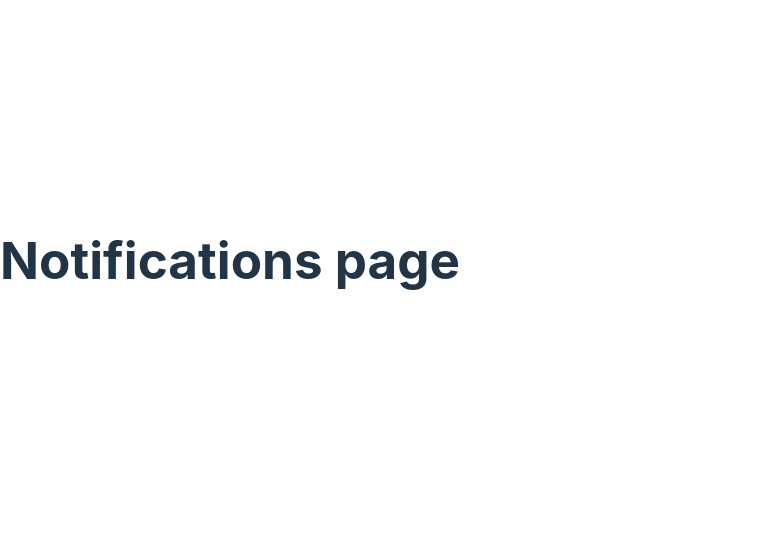
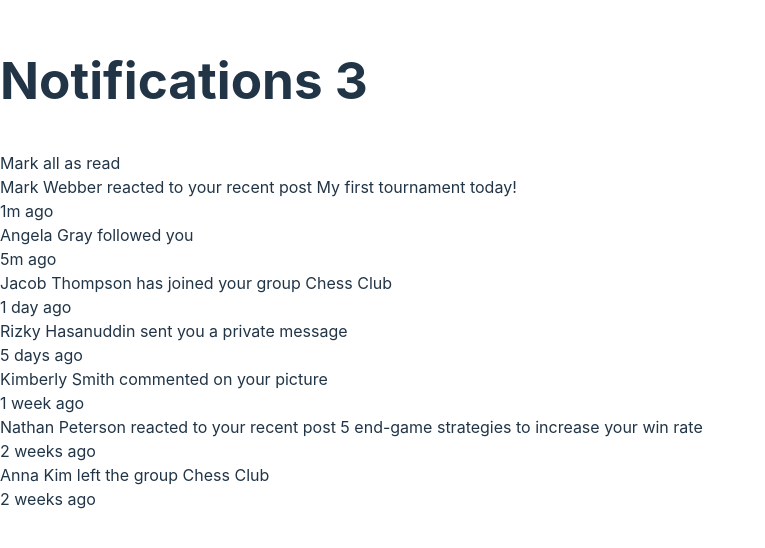
Before and after one commit to pperdana/frontend-mentor, a React (Vite) app in the folder notifications-page/: page / in a window 1280 px wide. Shown: the part 140-688 px from the top of the page, without its empty margins (0-765 px from the left). Built offline with nearby package versions, Linux system fonts and the light colour scheme.

Commit message:
add content

```diff
--- a/notifications-page/src/App.jsx
+++ b/notifications-page/src/App.jsx
@@ -2,9 +2,54 @@ import "./App.scss";
 
 function App() {
   return (
-    <>
-      <h1>Notifications page</h1>
-    </>
+    <main>
+      <section className="container">
+        <div className="header">
+          <h1>Notifications 3</h1>
+          <span>Mark all as read</span>
+        </div>
+        <div className="people">
+          <div className="card">
+            <div className="desc">
+              Mark Webber reacted to your recent post My first tournament today!
+            </div>
+            <div className="time">1m ago</div>
+          </div>
+          <div className="card">
+            <div className="desc">Angela Gray followed you</div>
+            <div className="time">5m ago</div>
+          </div>
+
+          <div className="card">
+            <div className="desc">
+              Jacob Thompson has joined your group Chess Club
+            </div>
+            <div className="time">1 day ago</div>
+          </div>
+          <div className="card">
+            <div className="desc">
+              Rizky Hasanuddin sent you a private message
+            </div>
+            <div className="time">5 days ago</div>
+          </div>
+          <div className="card">
+            <div className="desc">Kimberly Smith commented on your picture</div>
+            <div className="time">1 week ago</div>
+          </div>
+          <div className="card">
+            <div className="desc">
+              Nathan Peterson reacted to your recent post 5 end-game strategies
+              to increase your win rate
+            </div>
+            <div className="time">2 weeks ago</div>
+          </div>
+          <div className="card">
+            <div className="desc">Anna Kim left the group Chess Club</div>
+            <div className="time">2 weeks ago</div>
+          </div>
+        </div>
+      </section>
+    </main>
   );
 }
 
```
